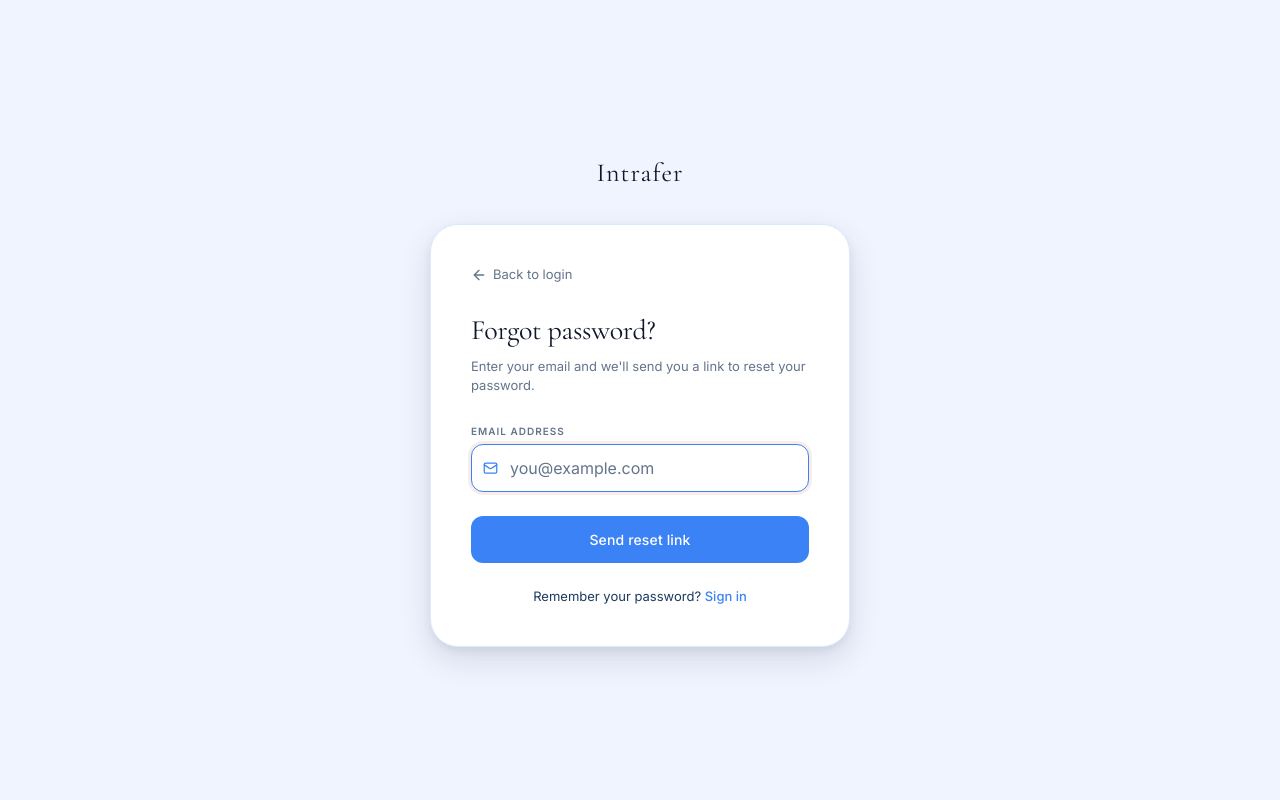
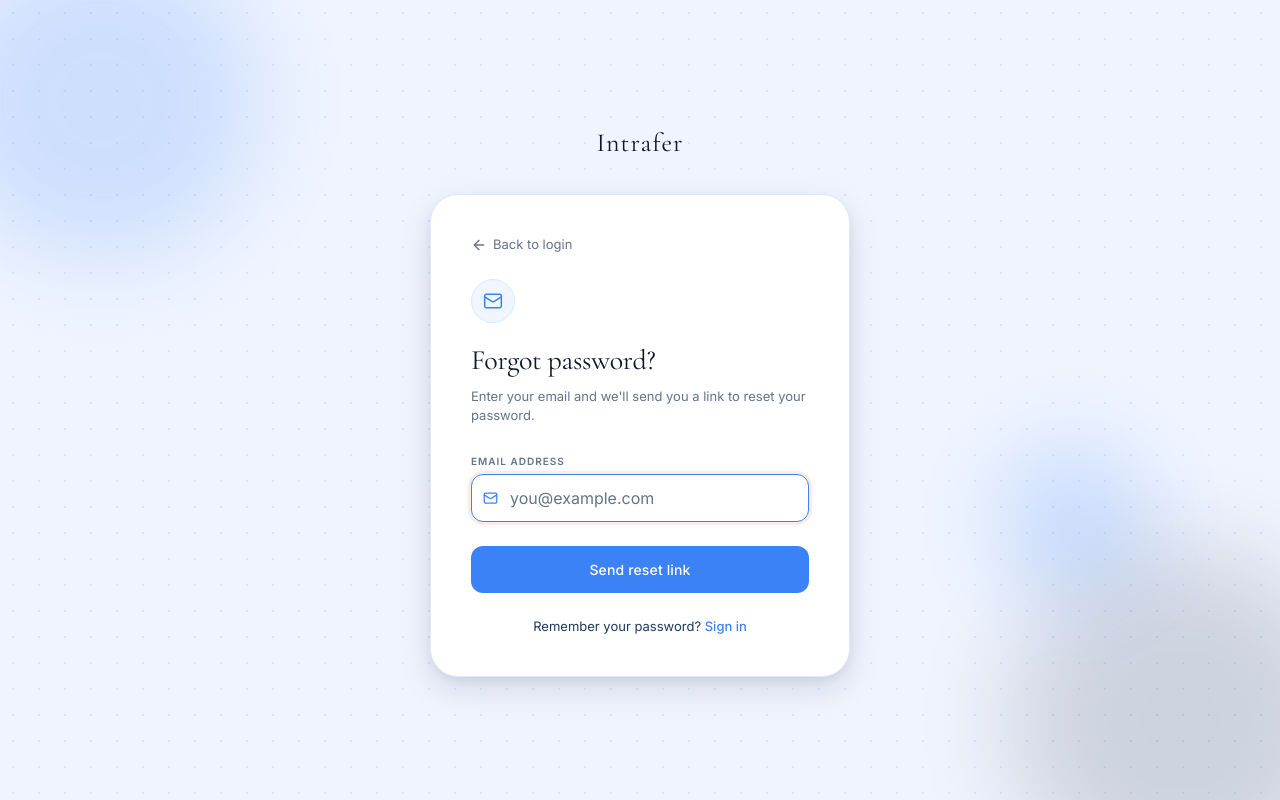
Before and after one commit to intraferdesigners-ai/Intrafer_Frontend, a Next.js app: page /auth/forgot-password in a window 1280 px wide. Built offline with nearby package versions, Linux system fonts and the light colour scheme; no server answers.

Commit message:
Redesign auth pages: shared textured background via layout, icon badges, and role-aware benefit copy on register

```diff
--- a/app/auth/forgot-password/page.jsx
+++ b/app/auth/forgot-password/page.jsx
@@ -156,6 +156,14 @@ export default function ForgotPasswordPage() {
       </Link>
 
       <div style={{ marginBottom: '28px' }}>
+        <div style={{
+          width: '44px', height: '44px', borderRadius: '50%',
+          background: 'var(--primary-bg)', border: '1.5px solid var(--primary-light)',
+          display: 'flex', alignItems: 'center', justifyContent: 'center',
+          marginBottom: '16px',
+        }}>
+          <Mail size={20} color="var(--primary)" strokeWidth={1.8} />
+        </div>
         <h1 style={{
           fontFamily: 'var(--font-display)', fontSize: '28px', fontWeight: 400,
           letterSpacing: '-.01em', color: 'var(--text)', margin: '0 0 6px',
--- a/app/auth/layout.jsx
+++ b/app/auth/layout.jsx
@@ -1,6 +1,7 @@
 export default function AuthLayout({ children }) {
   return (
     <div style={{
+      position: 'relative', overflow: 'hidden',
       minHeight: '100vh',
       background: 'var(--bg-parchment)',
       display: 'flex',
@@ -9,7 +10,32 @@ export default function AuthLayout({ children }) {
       justifyContent: 'center',
       padding: '24px',
     }}>
+      {/* Decorative background: dot grid + soft blurred shapes — same
+          corrected technique as app/(public)/enquiry/page.jsx, applied once
+          here since every /auth/* page renders through this layout. */}
+      <div aria-hidden="true" style={{
+        position: 'absolute', inset: 0, zIndex: 0, pointerEvents: 'none',
+        backgroundImage: 'radial-gradient(circle, color-mix(in srgb, var(--primary) 30%, transparent) 1px, transparent 1px)',
+        backgroundSize: '26px 26px', opacity: 0.45,
+      }} />
+      <div aria-hidden="true" style={{
+        position: 'absolute', top: '-60px', left: '-60px', width: '320px', height: '320px',
+        borderRadius: '50%', background: 'var(--primary)', opacity: 0.18,
+        filter: 'blur(45px)', zIndex: 0, pointerEvents: 'none',
+      }} />
+      <div aria-hidden="true" style={{
+        position: 'absolute', bottom: '-90px', right: '-70px', width: '340px', height: '340px',
+        borderRadius: '50%', background: 'var(--text)', opacity: 0.15,
+        filter: 'blur(50px)', zIndex: 0, pointerEvents: 'none',
+      }} />
+      <div aria-hidden="true" style={{
+        position: 'absolute', top: '55%', right: '10%', width: '160px', height: '160px',
+        borderRadius: '50%', background: 'var(--primary)', opacity: 0.18,
+        filter: 'blur(40px)', zIndex: 0, pointerEvents: 'none',
+      }} />
+
       <a href="/" style={{
+        position: 'relative', zIndex: 1,
         fontFamily: 'var(--font-display)',
         fontSize: '26px',
         fontWeight: 400,
@@ -22,7 +48,9 @@ export default function AuthLayout({ children }) {
       }}>
         Intrafer
       </a>
-      {children}
+      <div style={{ position: 'relative', zIndex: 1, width: '100%', display: 'flex', justifyContent: 'center' }}>
+        {children}
+      </div>
     </div>
   );
 }
--- a/app/auth/login/page.jsx
+++ b/app/auth/login/page.jsx
@@ -158,6 +158,14 @@ export default function LoginPage() {
       boxShadow: 'var(--shadow-lg)',
     }}>
       <div style={{ marginBottom: '28px' }}>
+        <div style={{
+          width: '44px', height: '44px', borderRadius: '50%',
+          background: 'var(--primary-bg)', border: '1.5px solid var(--primary-light)',
+          display: 'flex', alignItems: 'center', justifyContent: 'center',
+          marginBottom: '16px',
+        }}>
+          <Lock size={20} color="var(--primary)" strokeWidth={1.8} />
+        </div>
         <h1 style={{
           fontFamily: 'var(--font-display)', fontSize: '28px', fontWeight: 400,
           letterSpacing: '-.01em', color: 'var(--text)', margin: '0 0 6px',
--- a/app/auth/register/page.jsx
+++ b/app/auth/register/page.jsx
@@ -3,7 +3,7 @@
 import { useState, useEffect } from 'react';
 import Link from 'next/link';
 import Image from 'next/image';
-import { Mail, Lock, User, Phone } from 'lucide-react';
+import { Mail, Lock, User, Phone, UserPlus } from 'lucide-react';
 import api from '../../../lib/api';
 import Button from '../../../components/ui/Button';
 import Input from '../../../components/ui/Input';
@@ -246,6 +246,14 @@ export default function RegisterPage() {
   return (
     <div style={cardStyle}>
       <div style={{ marginBottom: '24px' }}>
+        <div style={{
+          width: '44px', height: '44px', borderRadius: '50%',
+          background: 'var(--primary-bg)', border: '1.5px solid var(--primary-light)',
+          display: 'flex', alignItems: 'center', justifyContent: 'center',
+          marginBottom: '16px',
+        }}>
+          <UserPlus size={20} color="var(--primary)" strokeWidth={1.8} />
+        </div>
         <h1 style={{
           fontFamily: 'var(--font-display)', fontSize: '28px', fontWeight: 400,
           letterSpacing: '-.01em', color: 'var(--text)', margin: '0 0 6px',
@@ -258,7 +266,7 @@ export default function RegisterPage() {
       </div>
 
       {/* Role toggle */}
-      <div style={{ display: 'flex', gap: '8px', marginBottom: '24px' }}>
+      <div style={{ display: 'flex', gap: '8px', marginBottom: '10px' }}>
         {[['user', "I'm a homeowner"], ['vendor', "I'm a designer"]].map(([val, label]) => (
           <button
             key={val}
@@ -277,6 +285,12 @@ export default function RegisterPage() {
           </button>
         ))}
       </div>
+
+      <p style={{ fontSize: '12px', color: 'var(--text-hint)', textAlign: 'center', margin: '0 0 20px', lineHeight: 1.5 }}>
+        {role === 'vendor'
+          ? 'Reach homeowners actively looking for a designer · Manage every enquiry from one dashboard'
+          : 'Free to browse and enquire · Verified designers only'}
+      </p>
 
       {error && (
         <div style={{
--- a/app/auth/reset-password/page.jsx
+++ b/app/auth/reset-password/page.jsx
@@ -112,6 +112,14 @@ function ResetPasswordForm() {
       </Link>
 
       <div style={{ marginBottom: '28px' }}>
+        <div style={{
+          width: '44px', height: '44px', borderRadius: '50%',
+          background: 'var(--primary-bg)', border: '1.5px solid var(--primary-light)',
+          display: 'flex', alignItems: 'center', justifyContent: 'center',
+          marginBottom: '16px',
+        }}>
+          <Lock size={20} color="var(--primary)" strokeWidth={1.8} />
+        </div>
         <h1 style={{
           fontFamily: 'var(--font-display)', fontSize: '28px', fontWeight: 400,
           letterSpacing: '-.01em', color: 'var(--text)', margin: '0 0 6px',
```
